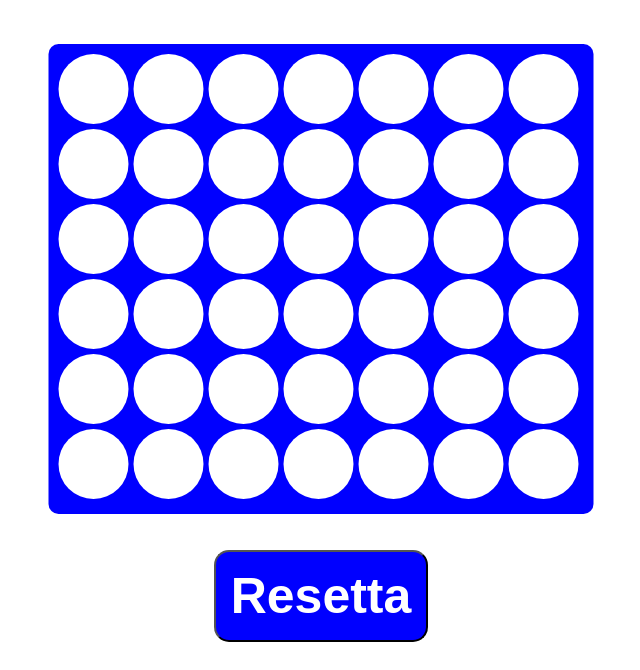
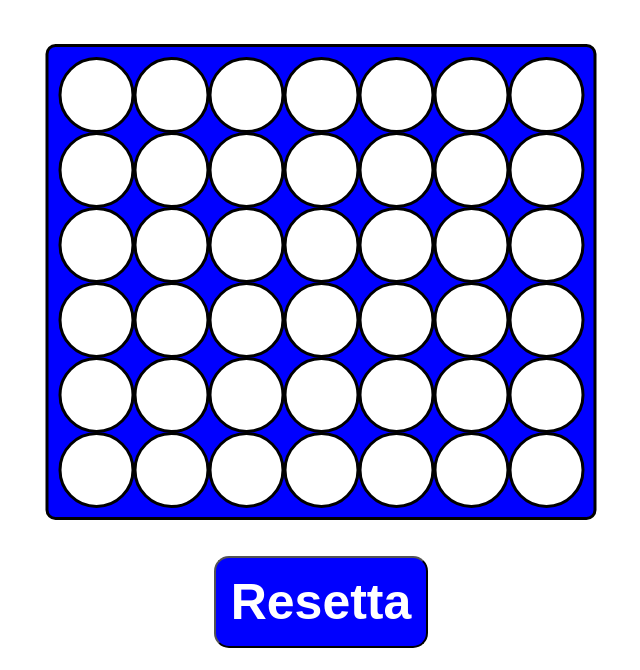
Before and after one commit to NicoMaker/Forza_4, a plain HTML site: page index.html in a window 1280 px wide. Shown: the part 130-800 px from the top of the page, without its empty margins (319-959 px from the left). Drawn offline with Linux system fonts and the light colour scheme.

Commit message:
Add files via upload

```diff
--- a/style.css
+++ b/style.css
@@ -6,12 +6,14 @@
     background-color: blue;
     padding: 10px;
     border-radius: 10px;
+    border: 3px solid black;
 }
 
 .cell
 {
     border-radius: 50%;
     background-color: white;
+    border: 3px solid black;
 }
 
 .rosso {
```
